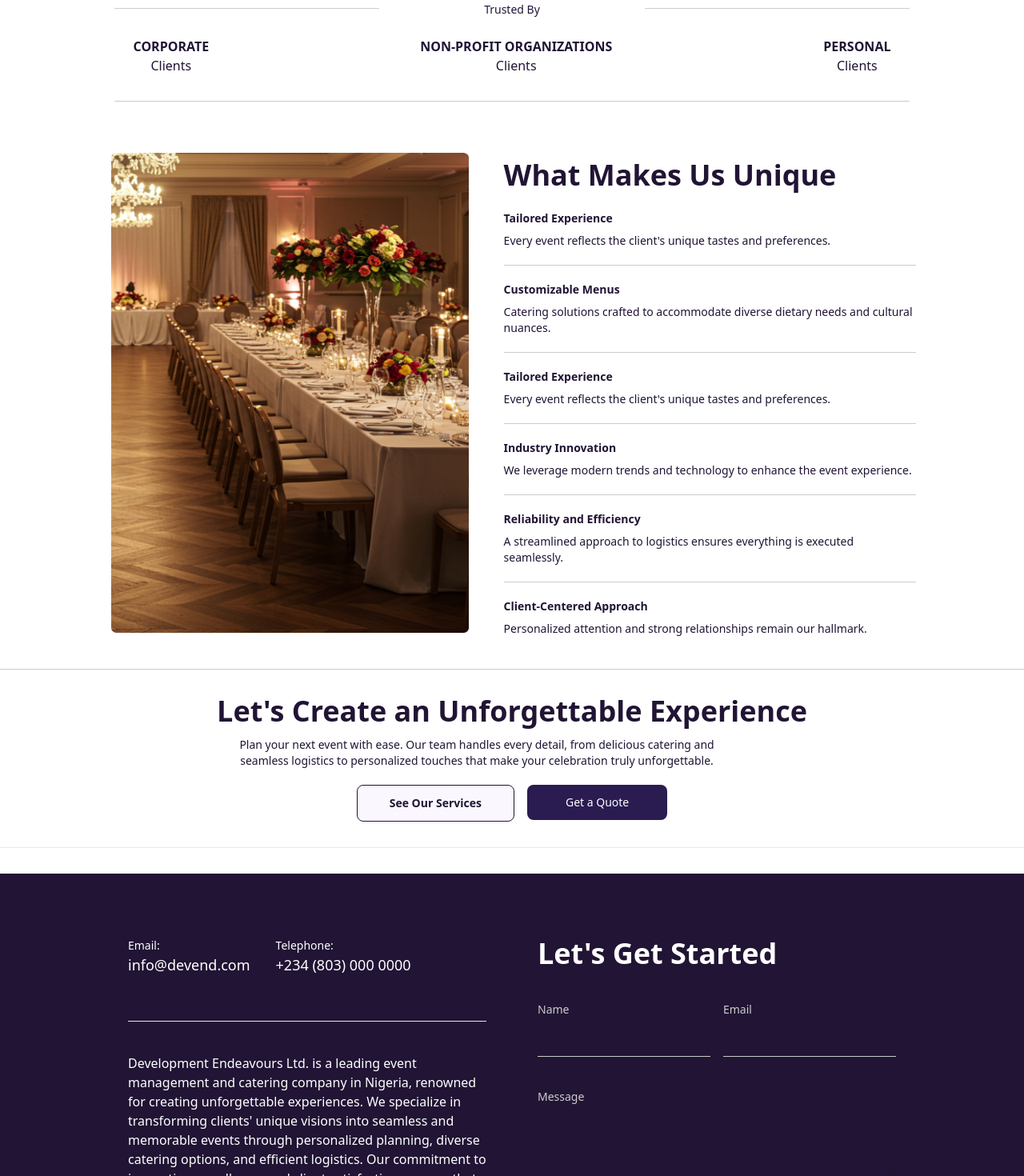
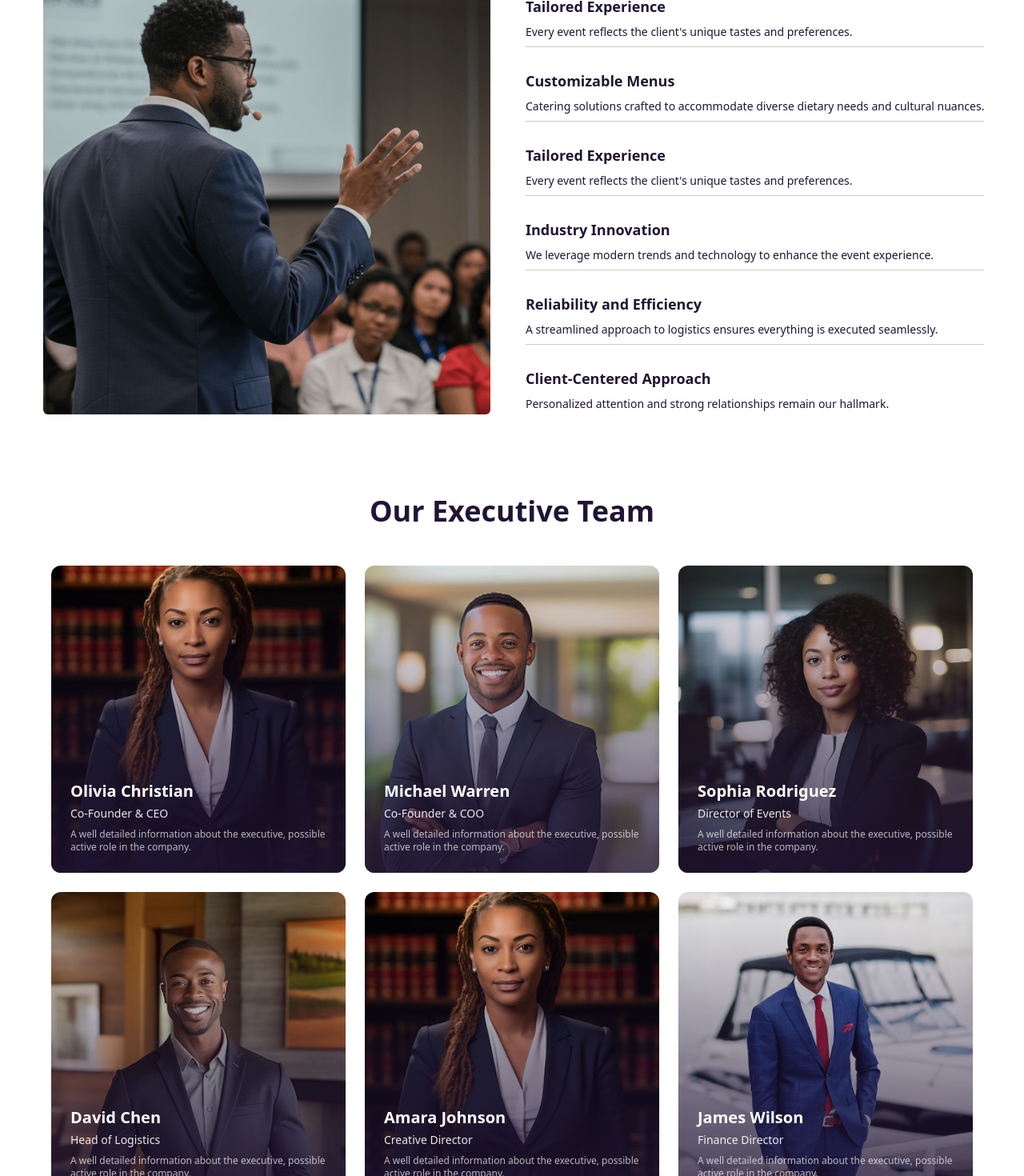
Before and after one commit to DevonSRE/devend, a Next.js app: page /about in a window 1280 px wide. Shown: the part 1180-2650 px from the top of the page at 80% size. Built offline with nearby package versions, Linux system fonts and the light colour scheme.

Commit message:
Enhance About page with executive team section, updated images, and improved layout for better user experience

```diff
--- a/src/app/about/page.jsx
+++ b/src/app/about/page.jsx
@@ -1,14 +1,61 @@
+'use client'
 import Image from "next/image";
 import groupImg from "../../../public/group_img.png";
-import uniqueImg from "../../../public/unique_img.png";
+import uniqueImg from "../../../public/about-us-cropped.png";
 import Footer from "../home/footer/page";
 import Link from "next/link";
+import { motion } from "framer-motion";
 
 const About = () => {
+  const executives = [
+    {
+      id: 1,
+      name: "Olivia Christian",
+      title: "Co-Founder & CEO",
+      description: "A well detailed information about the executive, possible active role in the company.",
+      image: "/exec-1.png"
+    },
+    {
+      id: 2,
+      name: "Michael Warren",
+      title: "Co-Founder & COO",
+      description: "A well detailed information about the executive, possible active role in the company.",
+      image: "/exec-2.png"
+    },
+    {
+      id: 3,
+      name: "Sophia Rodriguez",
+      title: "Director of Events",
+      description: "A well detailed information about the executive, possible active role in the company.",
+      image: "/exec-4.png"
+    },
+    {
+      id: 4,
+      name: "David Chen",
+      title: "Head of Logistics",
+      description: "A well detailed information about the executive, possible active role in the company.",
+      image: "/exec-3.png"
+    },
+    {
+      id: 5,
+      name: "Amara Johnson",
+      title: "Creative Director",
+      description: "A well detailed information about the executive, possible active role in the company.",
+      image: "/exec-1.png"
+    },
+    {
+      id: 6,
+      name: "James Wilson",
+      title: "Finance Director",
+      description: "A well detailed information about the executive, possible active role in the company.",
+      image: "/exec-5.png"
+    }
+  ];
+
   return (
     <div>
       <div className="flex justify-center text-[#211434] mt-8">
-        <div className="mt-6 text-center md:max-w-[660px] max-w-[350px]">
+        <div className="mt-6 pt-6 pb-16 text-center md:max-w-[660px] max-w-[350px]">
           <h2 className="md:text-6xl text-4xl leading-normal font-semibold">
             The Development Endeavours Difference
           </h2>
@@ -18,12 +65,6 @@ const About = () => {
             logistics, ensuring every client&apos;s dream becomes a reality
             without hassle.
           </p>
-
-          <Image
-            src={groupImg}
-            alt="A group of people standing and sitting"
-            className="my-4"
-          />
         </div>
       </div>
 
@@ -72,100 +113,101 @@ const About = () => {
         </div>
       </div>
 
-      <div className="flex justify-center text-[#211434] mt-10">
+      <div className="flex justify-center text-[#211434] my-10">
         <div className="text-center">
-          <div className="grid grid-cols-3 my-2">
-            <div className="border-t border-[#ccc] mt-2"></div>
-            <div className="text-sm">Trusted By</div>
-            <div className="border-t border-[#ccc] mt-2"></div>
+          <div className="text-center w-full">
+            <div className="text-sm font-serif">Trusted By</div>
           </div>
 
           <div className="flex gap-6 px-6 my-6 md:space-x-60">
             <div>
-              <p className="font-semibold">CORPORATE</p>
+              <p className="font-semibold text-lg font-serif">CORPORATE</p>
               <p>Clients</p>
             </div>
 
             <div>
-              <p className="font-semibold">NON-PROFIT ORGANIZATIONS</p>
+              <p className="font-semibold text-lg font-serif">NON-PROFIT ORGANIZATIONS</p>
               <p>Clients</p>
             </div>
 
             <div className="hidden md:block">
-              <p className="font-semibold">PERSONAL</p>
+              <p className="font-semibold text-lg font-serif">PERSONAL</p>
               <p>Clients</p>
             </div>
           </div>
-          <div className="border-t border-[#ccc] my-8"></div>
         </div>
       </div>
 
       <div className="md:flex justify-center text-[#211434] my-8 px-4">
         <div className="md:flex md:space-x-10">
-          <Image
-            src={uniqueImg}
-            alt="An image of a beautifully decorated table"
-            className="mb-10 md:w-2/4 md:mb-0 px-1 md:h-[600px] h-[400px]"
-          />
+          <div className="mb-10 md:w- md:mb-0 px-1 md:h-[600px] h-[400px] overflow-hidden">
+            <Image
+              src={uniqueImg}
+              alt="An image of a beautifully decorated table"
+              className="object-cover w-full h-full rounded-md"
+              width={800}
+              height={600}
+            />
+          </div>
 
-          <div className="md:py-2">
-            <h3 className="text-2xl md:text-4xl font-semibold mb-6">
+          <div className="md:py-2 space-y-5  flex flex-col">
+            <h3 className="text-2xl md:text-4xl font-semibold mb-2">
               What Makes Us Unique
             </h3>
 
             <div className="text-left">
-              <h4 className="mb-1 font-semibold text-sm">
+              <h4 className="mb-1 font-semibold text-lg">
                 Tailored Experience
               </h4>
               <p className="text-sm mt-2">
                 Every event reflects the client's unique tastes and preferences.
               </p>
-              <div className="border-t border-[#ccc] my-5"></div>
+              <div className="border-t border-[#ccc] my-2"></div>
             </div>
 
             <div className="text-left">
-              <h4 className="mb-1 font-semibold text-sm">Customizable Menus</h4>
+              <h4 className="mb-1 font-semibold text-lg">Customizable Menus</h4>
               <p className="text-sm mt-2">
                 Catering solutions crafted to accommodate diverse dietary needs
                 and cultural nuances.
               </p>
-              <div className="border-t border-[#ccc] my-5"></div>
+              <div className="border-t border-[#ccc] my-2"></div>
             </div>
 
             <div className="text-left">
-              <h4 className="mb-1 font-semibold text-sm">
+              <h4 className="mb-1 font-semibold text-lg">
                 Tailored Experience
               </h4>
               <p className="text-sm mt-2">
                 Every event reflects the client's unique tastes and preferences.
               </p>
-              <div className="border-t border-[#ccc] my-5"></div>
+              <div className="border-t border-[#ccc] my-2"></div>
             </div>
 
             <div className="text-left">
-              <h4 className="mb-1 font-semibold text-sm">
+              <h4 className="mb-1 font-semibold text-lg">
                 Industry Innovation
               </h4>
               <p className="text-sm mt-2">
                 We leverage modern trends and technology to enhance the event
                 experience.
               </p>
-              <div className="border-t border-[#ccc] my-5"></div>
+              <div className="border-t border-[#ccc] my-2"></div>
             </div>
 
             <div className="text-left">
-              <h4 className="mb-1 font-semibold text-sm">
+              <h4 className="mb-1 font-semibold text-lg">
                 Reliability and Efficiency
               </h4>
               <p className="text-sm mt-2">
                 A streamlined approach to logistics ensures everything is
                 executed seamlessly.
               </p>
-              <div className="border-t border-[#ccc] my-5"></div>
+              <div className="border-t border-[#ccc] my-2"></div>
             </div>
 
             <div className="text-left">
-              <h4 className="mb-1 font-semibold text-sm">
+              <h4 className="mb-1 font-semibold text-lg">
                 Client-Centered Approach
               </h4>
               <p className="text-sm mt-2">
@@ -176,6 +218,102 @@ const About = () => {
             </div>
           </div>
         </div>
+      </div>
+
+      {/* Executives Section */}
+      <div className="py-16 px-4 md:px-10">
+        <motion.div
+          className="container mx-auto"
+          initial={{ opacity: 0 }}
+          whileInView={{ opacity: 1 }}
+          viewport={{ once: true }}
+          transition={{ duration: 0.8 }}
+        >
+          <motion.h2
+            className="text-3xl md:text-4xl font-bold text-center text-[#211434] mb-12"
+            initial={{ opacity: 0, y: 30 }}
+            whileInView={{ opacity: 1, y: 0 }}
+            viewport={{ once: true }}
+            transition={{ duration: 0.6 }}
+          >
+            Our Executive Team
+          </motion.h2>
+
+          <div className="grid grid-cols-1 md:grid-cols-2 lg:grid-cols-3 gap-6 w-full max-w-6xl mx-auto">
+            {executives.map((exec, index) => (
+              <motion.div
+                key={exec.id}
+                className="relative group overflow-hidden rounded-xl h-96"
+                initial={{ opacity: 0, y: 30 }}
+                whileInView={{ opacity: 1, y: 0 }}
+                viewport={{ once: true }}
+                transition={{ delay: 0.2 * index, duration: 0.5 }}
+                whileHover={{ scale: 1.02 }}
+              >
+                <Image
+                  src={exec.image}
+                  alt={exec.name}
+                  width={400}
+                  height={400}
+                  className="w-full h-full object-cover"
+                />
+
+                <div className="absolute inset-0 bg-gradient-to-t from-[rgba(33,20,52,0.8)] to-transparent">
+                  <div className="absolute bottom-0 left-0 p-6">
+                    <h3 className="text-xl font-bold text-white">{exec.name}</h3>
+                    <p className="text-white/90 text-sm mt-1">{exec.title}</p>
+                    <p className="text-white/70 text-xs line-clamp-2 mt-2">{exec.description}</p>
+                  </div>
+                </div>
+
+                {/* Hover overlay */}
+                <motion.div
+                  className="absolute inset-0 bg-[#2A1C51] flex flex-col items-center justify-center"
+                  initial={{ opacity: 0 }}
+                  whileHover={{ opacity: 0.9 }}
+                  transition={{ duration: 0.3 }}
+                >
+                  <h3 className="text-xl font-bold text-white mb-2">{exec.name}</h3>
+                  <p className="text-white/90 text-sm mb-4">{exec.title}</p>
+                  <p className="text-white/80 text-sm max-w-xs text-center mb-6 px-4">{exec.description}</p>
+
+                  <div className="flex space-x-6">
+                    <motion.a
+                      href="#"
+                      className="text-white hover:text-white/80"
+                      whileHover={{ scale: 1.2 }}
+                      transition={{ type: "spring", stiffness: 400 }}
+                    >
+                      <svg xmlns="http://www.w3.org/2000/svg" width="20" height="20" viewBox="0 0 24 24" fill="currentColor">
+                        <path d="M12.001 9C10.3436 9 9.00098 10.3431 9.00098 12C9.00098 13.6573 10.3441 15 12.001 15C13.6583 15 15.001 13.6569 15.001 12C15.001 10.3427 13.6579 9 12.001 9ZM12.001 7C14.7614 7 17.001 9.2371 17.001 12C17.001 14.7605 14.7639 17 12.001 17C9.24051 17 7.00098 14.7629 7.00098 12C7.00098 9.23953 9.23808 7 12.001 7Z"></path>
+                      </svg>
+                    </motion.a>
+                    <motion.a
+                      href="#"
+                      className="text-white hover:text-white/80"
+                      whileHover={{ scale: 1.2 }}
+                      transition={{ type: "spring", stiffness: 400 }}
+                    >
+                      <svg xmlns="http://www.w3.org/2000/svg" width="20" height="20" viewBox="0 0 24 24" fill="currentColor">
+                        <path d="M15.4024 21V14.0344H17.7347L18.0838 11.3265H15.4024V9.59765C15.4024 8.81364 15.62 8.27934 16.7443 8.27934L18.1783 8.27867V5.85676C17.9302 5.82382 17.0791 5.75006 16.0888 5.75006C14.0213 5.75006 12.606 7.01198 12.606 9.32952V11.3265H10.2677V14.0344H12.606V21H4C3.44772 21 3 20.5523 3 20V4C3 3.44772 3.44772 3 4 3H20C20.5523 3 21 3.44772 21 4V20C21 20.5523 20.5523 21 20 21H15.4024Z"></path>
+                      </svg>
+                    </motion.a>
+                    <motion.a
+                      href="#"
+                      className="text-white hover:text-white/80"
+                      whileHover={{ scale: 1.2 }}
+                      transition={{ type: "spring", stiffness: 400 }}
+                    >
+                      <svg xmlns="http://www.w3.org/2000/svg" width="20" height="20" viewBox="0 0 24 24" fill="currentColor">
+                        <path d="M22.2125 5.65605C21.4491 5.99375 20.6395 6.21555 19.8106 6.31411C20.6839 5.79132 21.3374 4.9689 21.6493 4.00005C20.8287 4.48761 19.9305 4.83077 18.9938 5.01461C18.2031 4.17106 17.098 3.69303 15.9418 3.69434C13.6326 3.69434 11.7597 5.56661 11.7597 7.87683C11.7597 8.20458 11.7973 8.52242 11.8676 8.82909C8.39047 8.65404 5.31007 6.99005 3.24678 4.45941C2.87529 5.09767 2.68005 5.82318 2.68104 6.56167C2.68104 8.01259 3.4196 9.29324 4.54149 10.043C3.87737 10.022 3.22788 9.84264 2.64718 9.51973C2.64654 9.5373 2.64654 9.55487 2.64654 9.57148C2.64654 11.5984 4.08819 13.2892 6.00199 13.6731C5.6428 13.7703 5.27232 13.8194 4.90022 13.8191C4.62997 13.8191 4.36771 13.7942 4.11279 13.7453C4.64532 15.4065 6.18639 16.6159 8.0199 16.6491C6.53953 17.8118 4.70211 18.4426 2.82239 18.4399C2.49411 18.4399 2.16466 18.4218 1.84062 18.3845C3.69614 19.6209 5.9085 20.2727 8.18933 20.269C15.9323 20.269 20.1396 13.8866 20.1396 8.36111C20.1396 8.1803 20.1353 7.9995 20.1278 7.82208C20.9563 7.2225 21.6518 6.48048 22.2125 5.65605Z"></path>
+                      </svg>
+                    </motion.a>
+                  </div>
+                </motion.div>
+              </motion.div>
+            ))}
+          </div>
+        </motion.div>
       </div>
 
       {/* Experience */}
```
